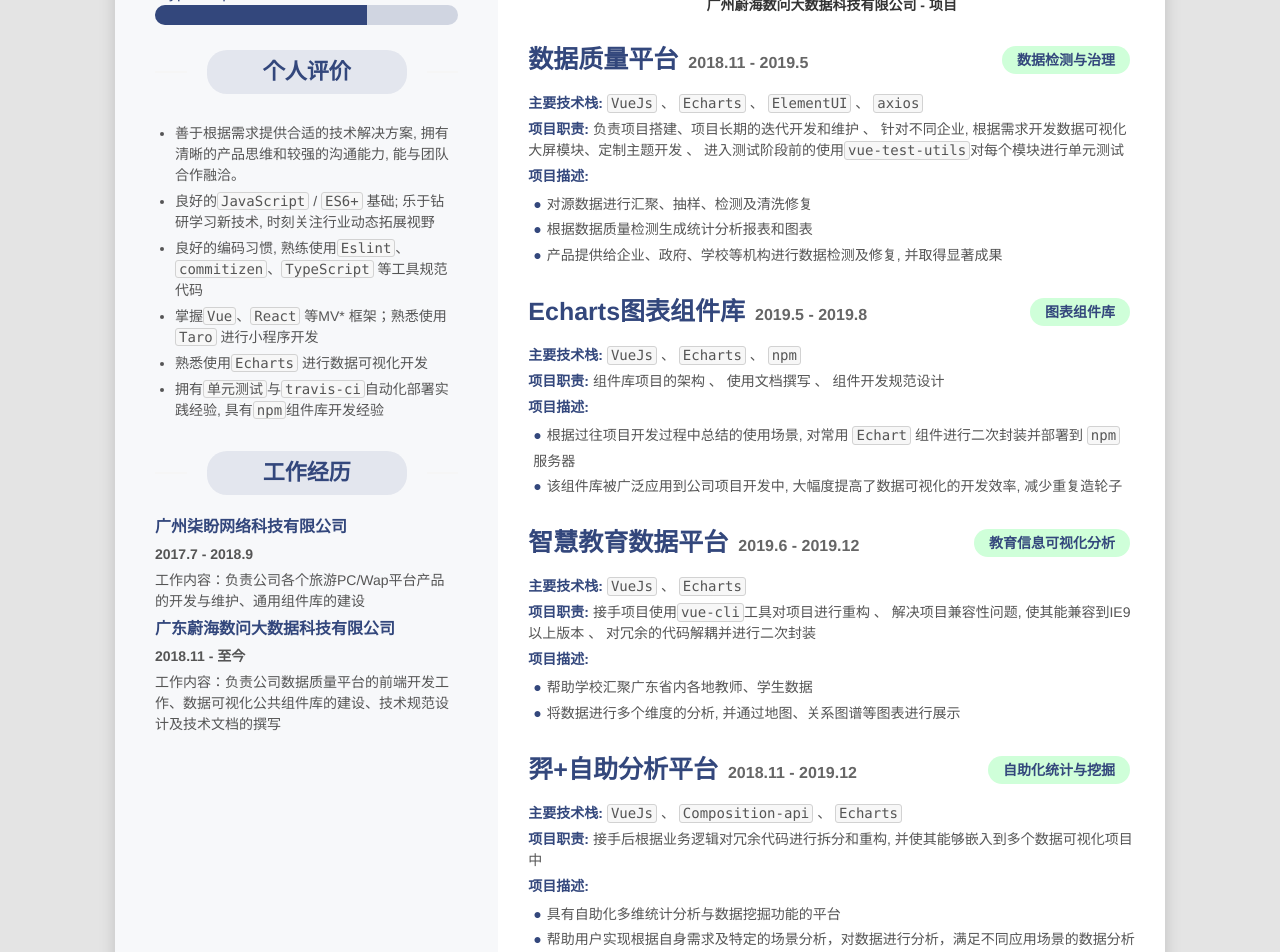
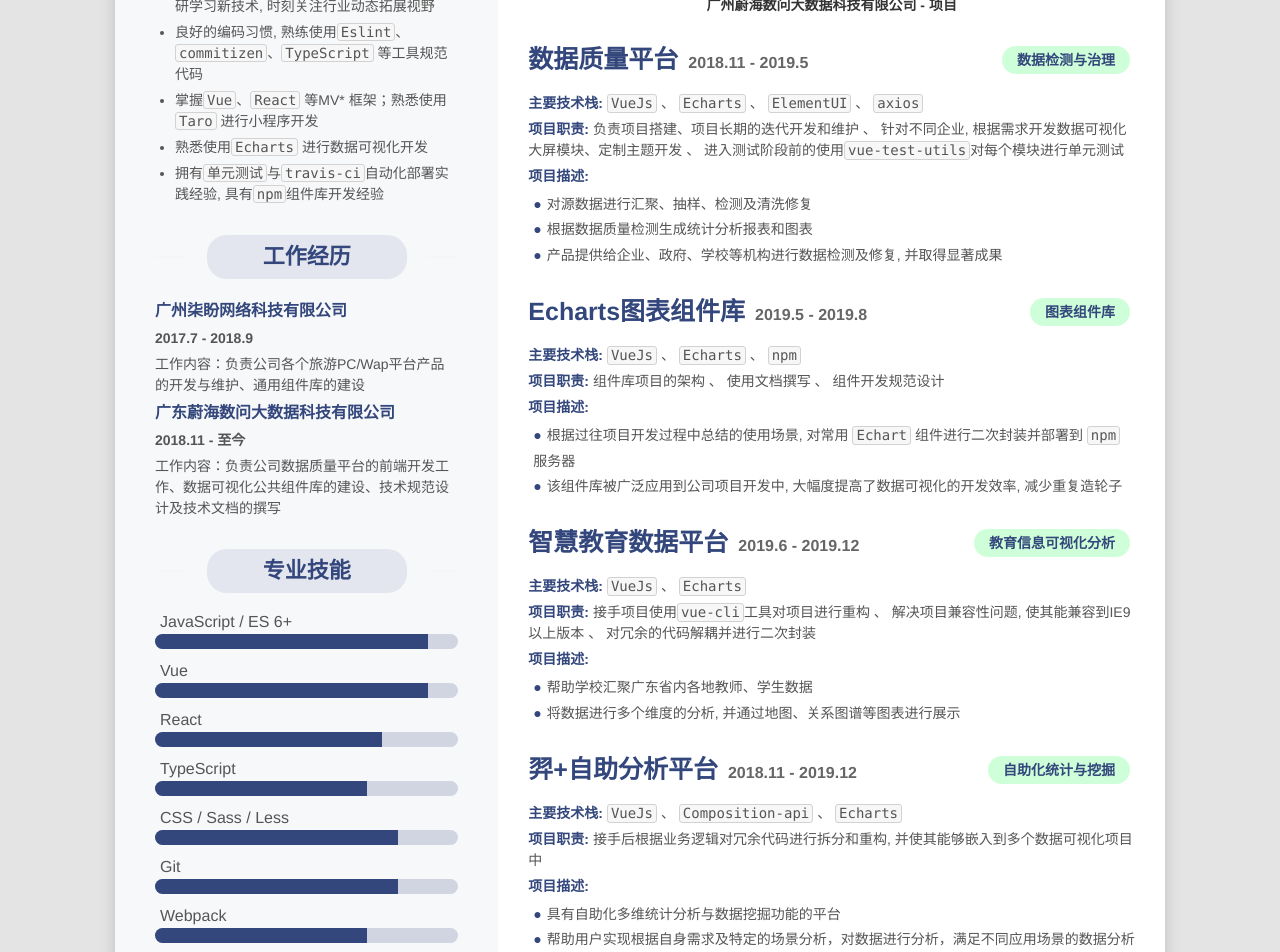
Before and after one commit to drinkeewu/resume, a Vue app: page /#/ in a window 1280 px wide. Shown: the part 980-1932 px from the top of the page. Built offline with nearby package versions, Linux system fonts and the light colour scheme.

Commit message:
refactor: 技能显示优化

```diff
--- a/src/components/fix-button/FixButton.vue
+++ b/src/components/fix-button/FixButton.vue
@@ -46,6 +46,7 @@ export default {
         { name: '教育背景', target: '#edu' },
         { name: '个人评价', target: '#evalution' },
         { name: '工作经历', target: '#work' },
+        { name: '专业技能', target: '#skill' },
         { name: '项目经验', target: '#project' },
       ],
       activeDir: 'base',
--- a/src/components/progress/ProgressList.vue
+++ b/src/components/progress/ProgressList.vue
@@ -6,6 +6,7 @@
       :name="item.name"
       :value="item.value"
       :name-width="nameMaxWidth"
+      height="15px"
     />
   </div>
 </template>
--- a/src/styles/print.css
+++ b/src/styles/print.css
@@ -2,7 +2,7 @@
  * @Author: Drinkee
  * @Date: 2020-02-07 17:39:35
  * @Last Modified by: Drinkee
- * @Last Modified time: 2020-02-07 19:25:35
+ * @Last Modified time: 2020-02-08 16:40:45
  */
 
  @media print {
@@ -24,7 +24,10 @@
      margin-bottom: 5px;
     }
     .comp-progress-list {
-      display: none;
+      /* display: none; */
+    }
+    .skill-level {
+      padding-top: 50px;
     }
     #second-page-title {
       display: block !important;
--- a/src/views/aside/Aside.vue
+++ b/src/views/aside/Aside.vue
@@ -42,7 +42,6 @@
         </div>
       </block-wrapper>
 
-      <progress-list :data="skills" />
 
       <block-wrapper
         id="evalution"
@@ -76,6 +75,14 @@
           <p>工作内容：{{ work.duty }}</p>
         </div>
       </block-wrapper>
+      <block-wrapper
+        id="skill"
+        theme="dark"
+        title="专业技能"
+        class="skill-level"
+      >
+        <progress-list :data="skills" />
+      </block-wrapper>
     </div>
 
 
@@ -102,9 +109,13 @@ export default {
         { name: 'Vue', value: 90 },
         { name: 'React', value: 75 },
         { name: 'TypeScript', value: 70 },
+        { name: 'CSS / Sass / Less', value: 80 },
+        { name: 'Git', value: 80 },
+        { name: 'Webpack', value: 70 },
+        { name: 'Mocha / Karma', value: 60 },
       ],
       comments: [
-        '善于根据需求提供合适的技术解决方案, 拥有清晰的产品思维和较强的沟通能力, 能与团队合作融洽。',
+        '善于根据需求提供合适的技术解决方案、使用各种工具提高生产力, 拥有清晰的产品思维和较强的沟通能力, 能与团队合作融洽。',
         '良好的<em>JavaScript</em> / <em>ES6+</em> 基础; 乐于钻研学习新技术, 时刻关注行业动态拓展视野',
         '良好的编码习惯, 熟练使用<em>Eslint</em>、<em>commitizen</em>、<em>TypeScript</em> 等工具规范代码',
         '掌握<em>Vue</em>、<em>React</em> 等MV* 框架；熟悉使用<em>Taro</em> 进行小程序开发',
```
